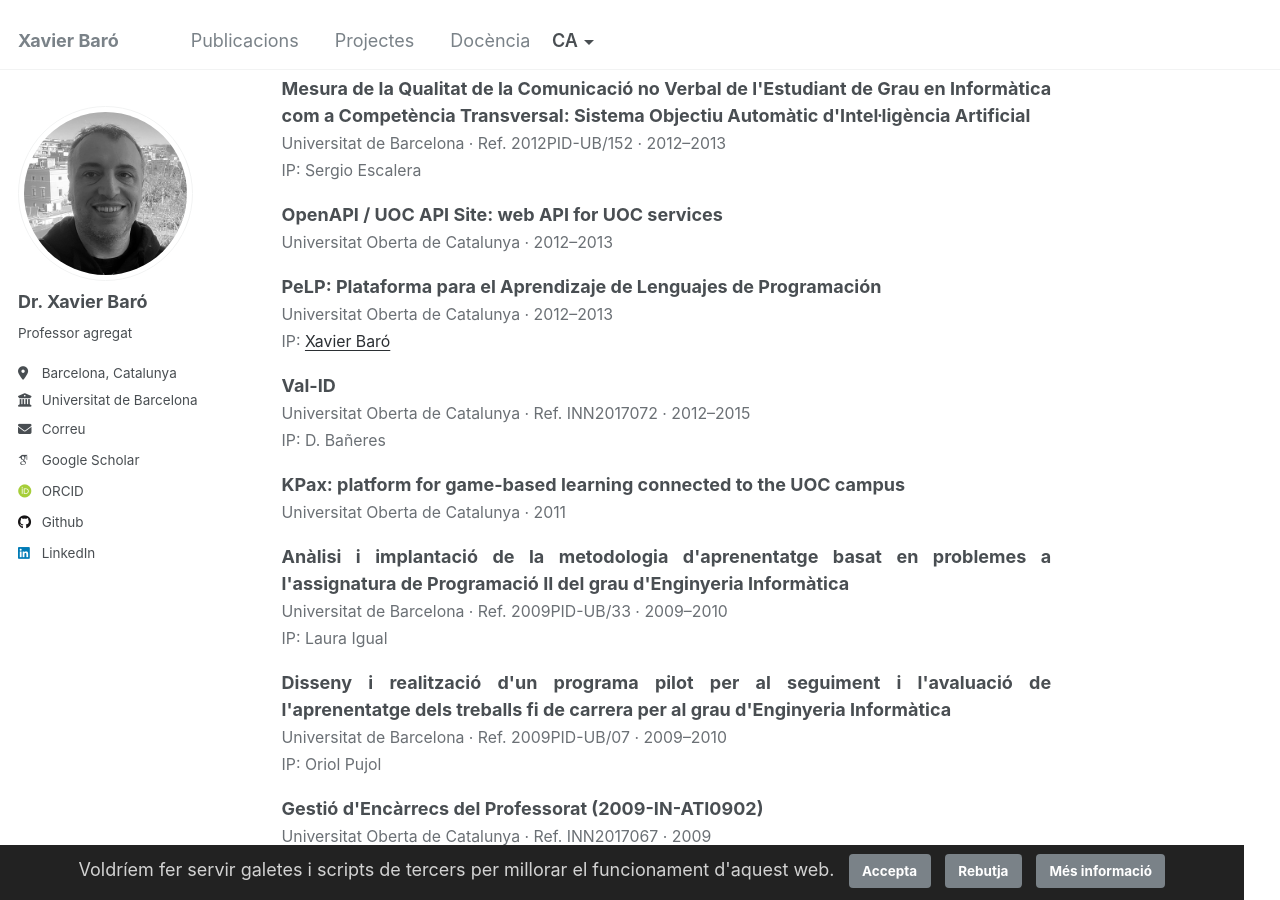
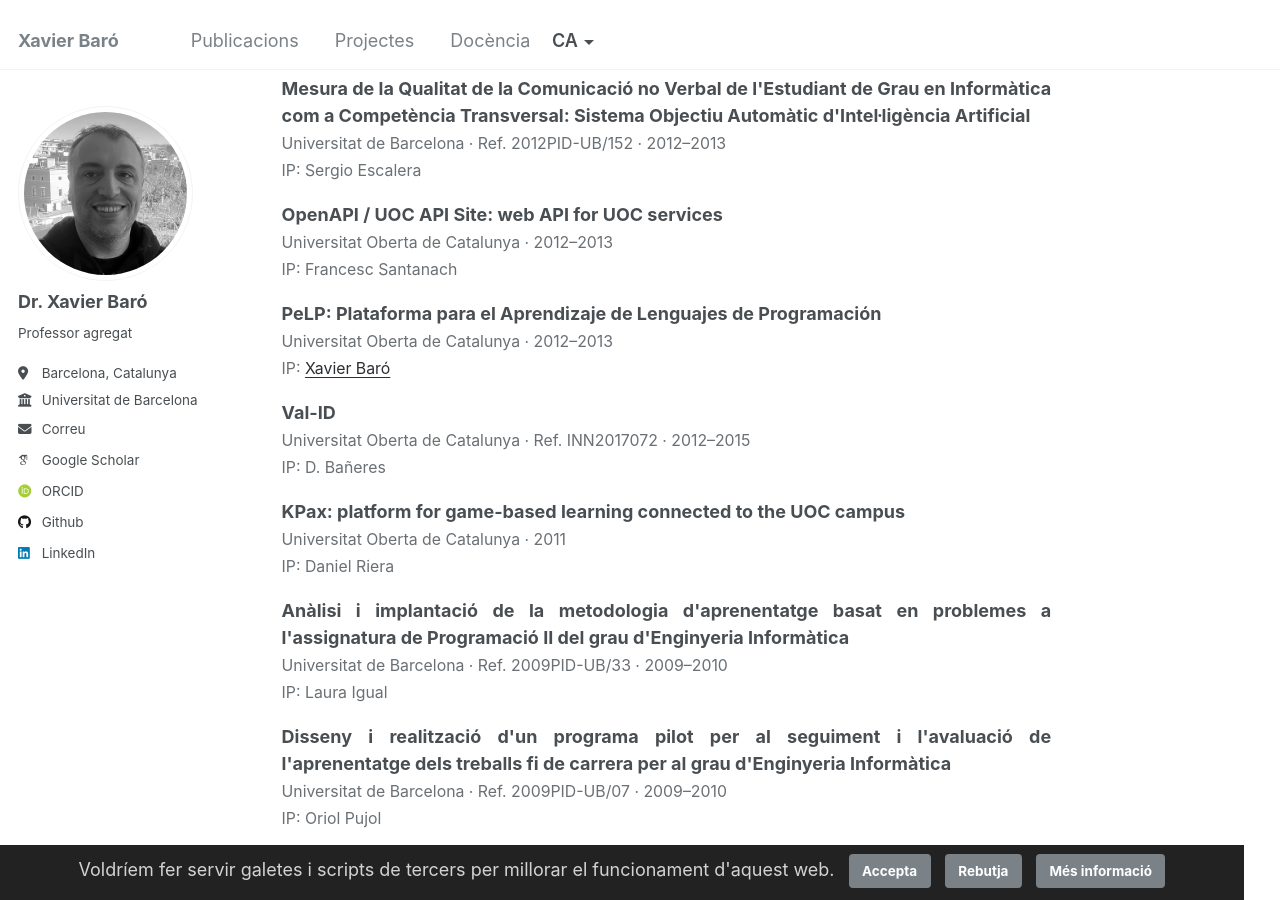
Before and after one commit to xbaro/xbaro.github.io, a Jekyll site: the page built from _pages/projects.md, in a window 1280 px wide and 900 px high, scrolled down 4430 px. Built offline with Jekyll 4.4.1, drawn with Linux system fonts in a browser that asks for light colours; some web fonts are replaced.

Commit message:
Set PIs of KPax and OpenAPI
Co-Authored-By: Claude Sonnet 5.5 <noreply@anthropic.com>

```diff
--- a/_data/projects.json
+++ b/_data/projects.json
@@ -342,7 +342,9 @@
   "reference": null,
   "start": 2012,
   "end": 2013,
-  "pis": []
+  "pis": [
+   "Francesc Santanach"
+  ]
  },
  {
   "title": "PeLP: Plataforma para el Aprendizaje de Lenguajes de Programación",
@@ -373,7 +375,9 @@
   "reference": null,
   "start": 2011,
   "end": 2011,
-  "pis": []
+  "pis": [
+   "Daniel Riera"
+  ]
  },
  {
   "title": "Técnicas de aprendizaje automático para sistemas de visión de gran escala: Aplicaciones al análisis de imagen médica",
```
